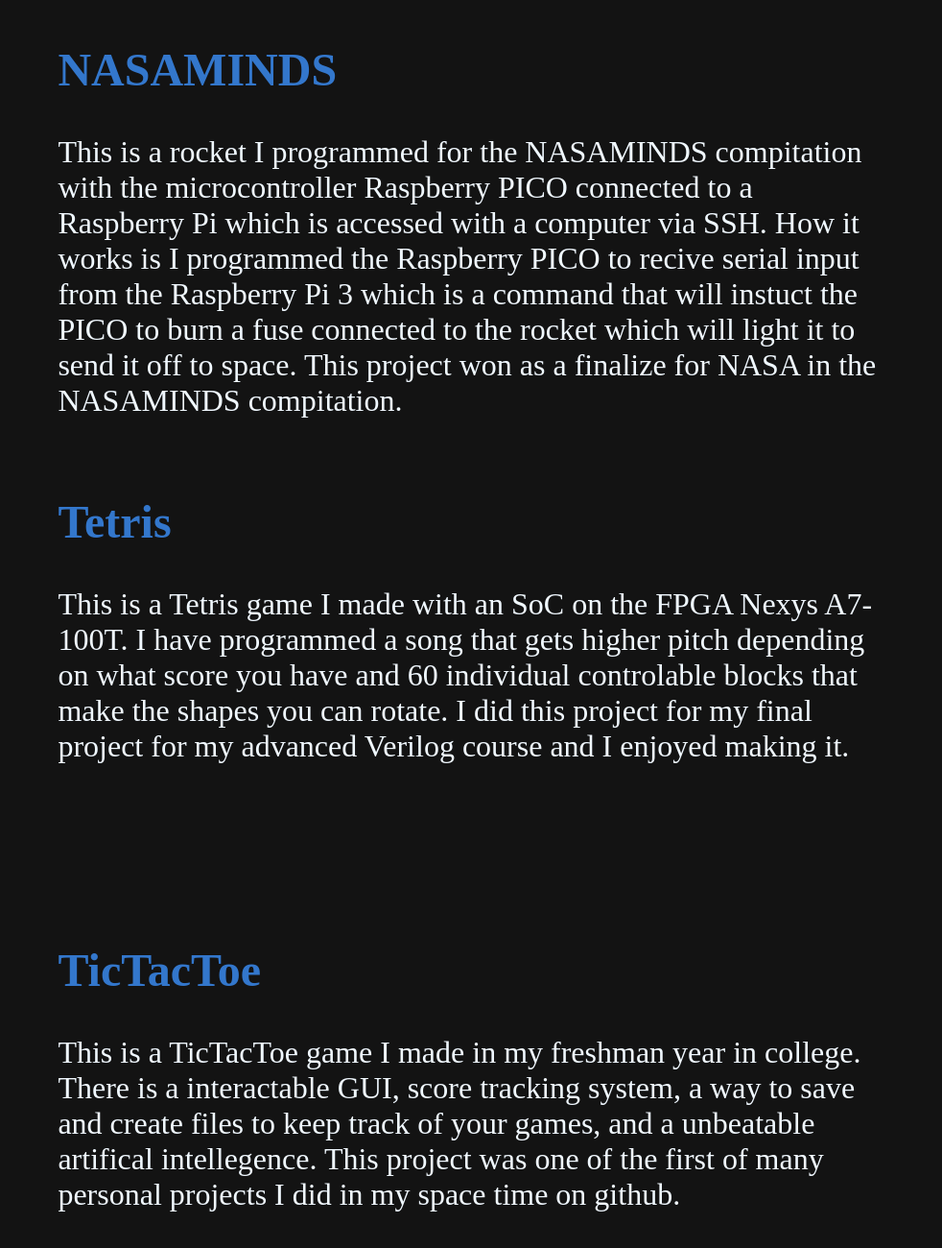
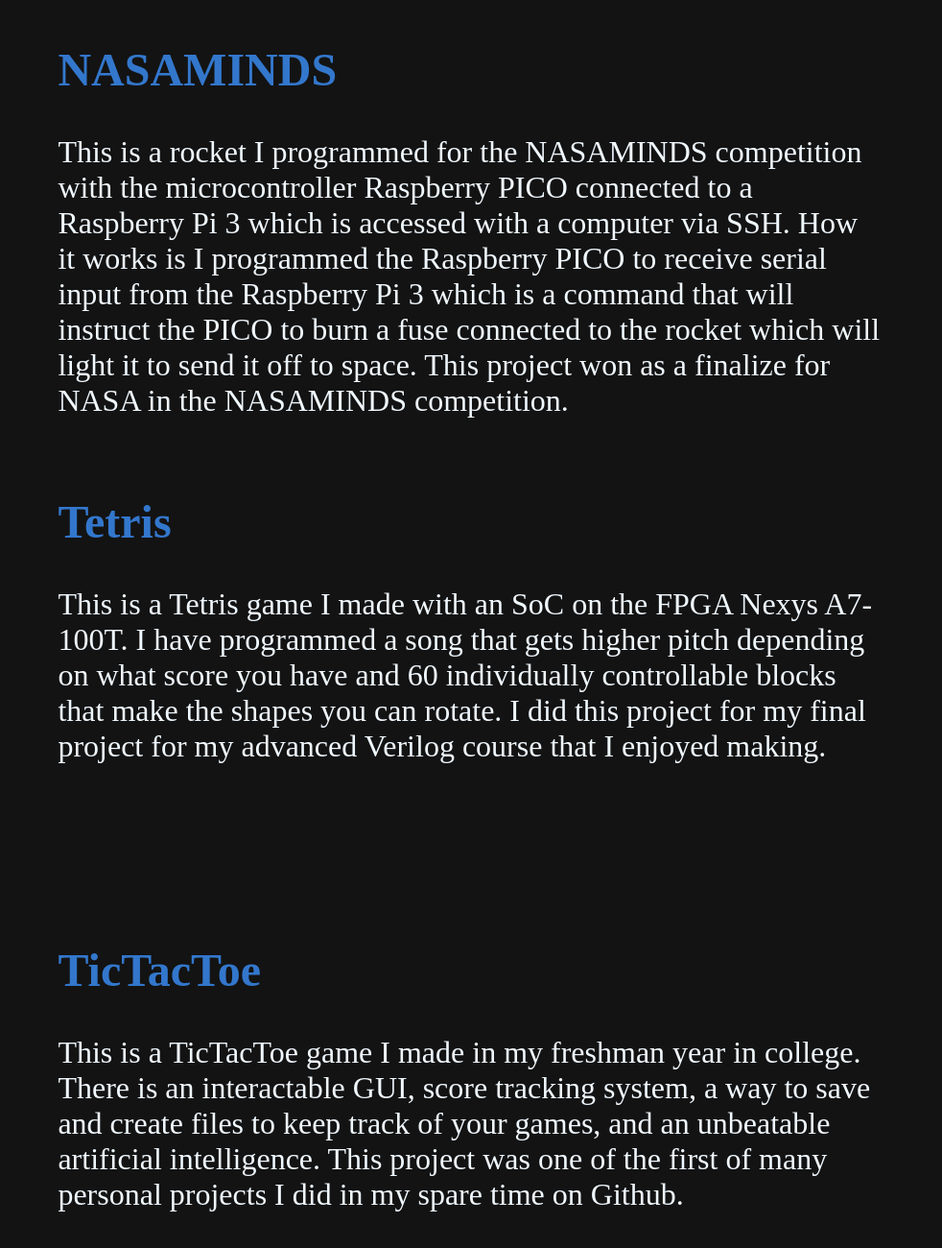
Before and after one commit to mtootoonchi/Personal-Website, a plain HTML site: page index.html in a window 1280 px wide. Shown: the part 1972-3272 px from the top of the page at 96% size, 298-1280 px from the left. Drawn offline with Linux system fonts and the light colour scheme.

Commit message:
edit1-grammer-fix

```diff
--- a/index.html
+++ b/index.html
@@ -22,11 +22,11 @@
     <section class="mainSection1" id="mainSection1ID">
         <h1 class="mainSection1H10">A Little Bit About Me</h1>
         <p class="mainSection1P0">
-            I am a extremely qualified and passionate computer
+            I am an extremely qualified and passionate computer
             engineer with high outstanding achievements. I have
             flexibility moved from creating code on a microcontroller
-            to launch a rocket for the NASA MINDS competition to delevoping
-            this website for myself. If you are intrested in getting into
+            to launch a rocket for the NASA MINDS competition to developing
+            this website for myself. If you are interested in getting into
             contact with me click the contact button on top!
         </p>
     </section>
@@ -36,25 +36,25 @@
             <img src="images/NASAMINDSRocket.png" alt="NASAMINDS Rocket" class="img1">
             <h2 class="mainSection2Main0H20">NASAMINDS</h2>
             <p class="mainSection2Main0P0">
-                This is a rocket I programmed for the NASAMINDS compitation with the microcontroller Raspberry PICO connected to a Raspberry Pi which is accessed with a computer via SSH.
-                How it works is I programmed the Raspberry PICO to recive serial input from the Raspberry Pi 3 which is a command that will instuct the PICO to burn a fuse connected to
-                the rocket which will light it to send it off to space. This project won as a finalize for NASA in the NASAMINDS compitation.
+                This is a rocket I programmed for the NASAMINDS competition with the microcontroller Raspberry PICO connected to a Raspberry Pi 3 which is accessed with a computer via SSH.
+                How it works is I programmed the Raspberry PICO to receive serial input from the Raspberry Pi 3 which is a command that will instruct the PICO to burn a fuse connected to
+                the rocket which will light it to send it off to space. This project won as a finalize for NASA in the NASAMINDS competition.
             </p>
         </main>
         <main class="mainSection2Main1">
             <img src="images/Tetris.png" alt="NASAMINDS Rocket" class="img2">
             <h2 class="mainSection2Main1H20">Tetris</h2>
             <p class="mainSection2Main1P0">
-                This is a Tetris game I made with an SoC on the FPGA Nexys A7-100T. I have programmed a song that gets higher pitch depending on what score you have and 60 individual
-                controlable blocks that make the shapes you can rotate. I did this project for my final project for my advanced Verilog course and I enjoyed making it.
+                This is a Tetris game I made with an SoC on the FPGA Nexys A7-100T. I have programmed a song that gets higher pitch depending on what score you have and 60 individually
+                controllable blocks that make the shapes you can rotate. I did this project for my final project for my advanced Verilog course that I enjoyed making.
             </p>
         </main>
         <main class="mainSection2Main2">
             <img src="images/TicTacToe.png" alt="NASAMINDS Rocket" class="img3">
             <h2 class="mainSection2Main2H20">TicTacToe</h2>
             <p class="mainSection2Main2P0">
-                This is a TicTacToe game I made in my freshman year in college. There is a interactable GUI, score tracking system, a way to save and create files to keep track of your
-                games, and a unbeatable artifical intellegence. This project was one of the first of many personal projects I did in my space time on github.
+                This is a TicTacToe game I made in my freshman year in college. There is an interactable GUI, score tracking system, a way to save and create files to keep track of your
+                games, and an unbeatable artificial intelligence. This project was one of the first of many personal projects I did in my spare time on Github.
             </p>
         </main>
     </section>
```
